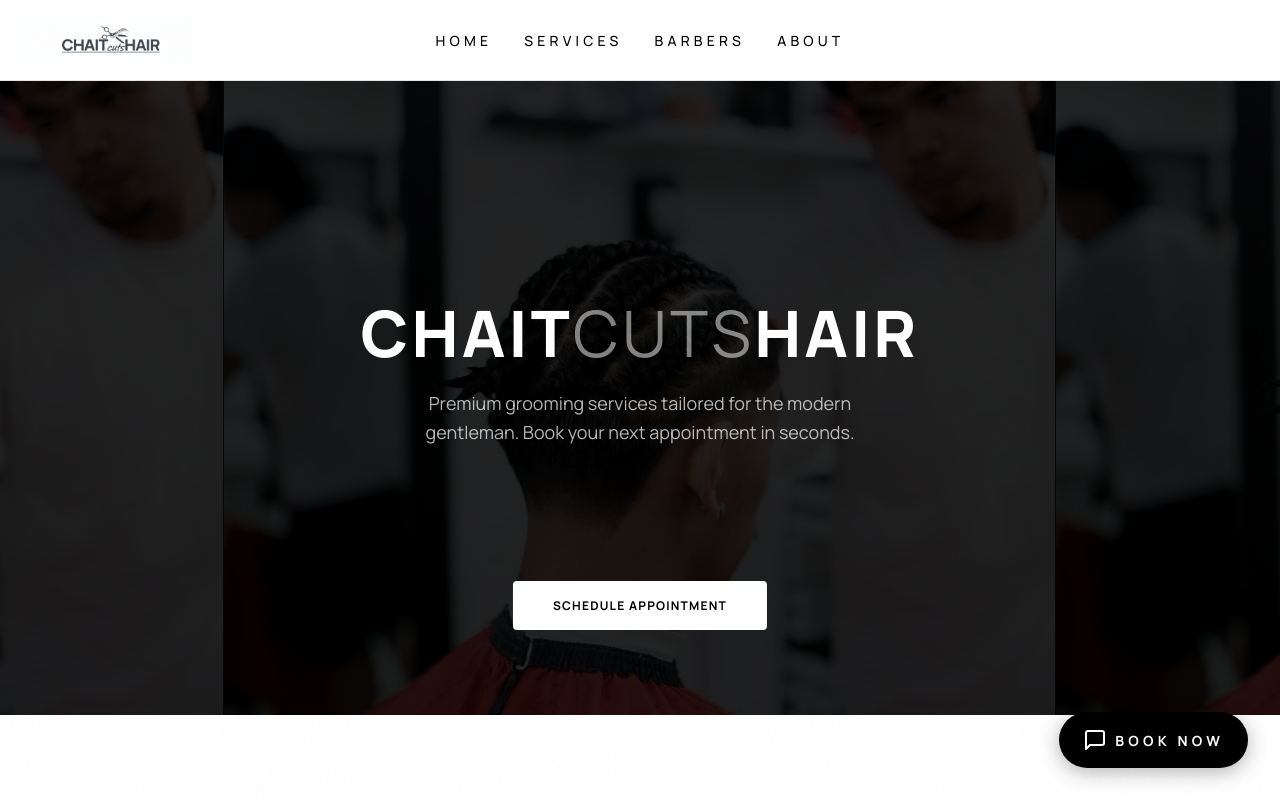
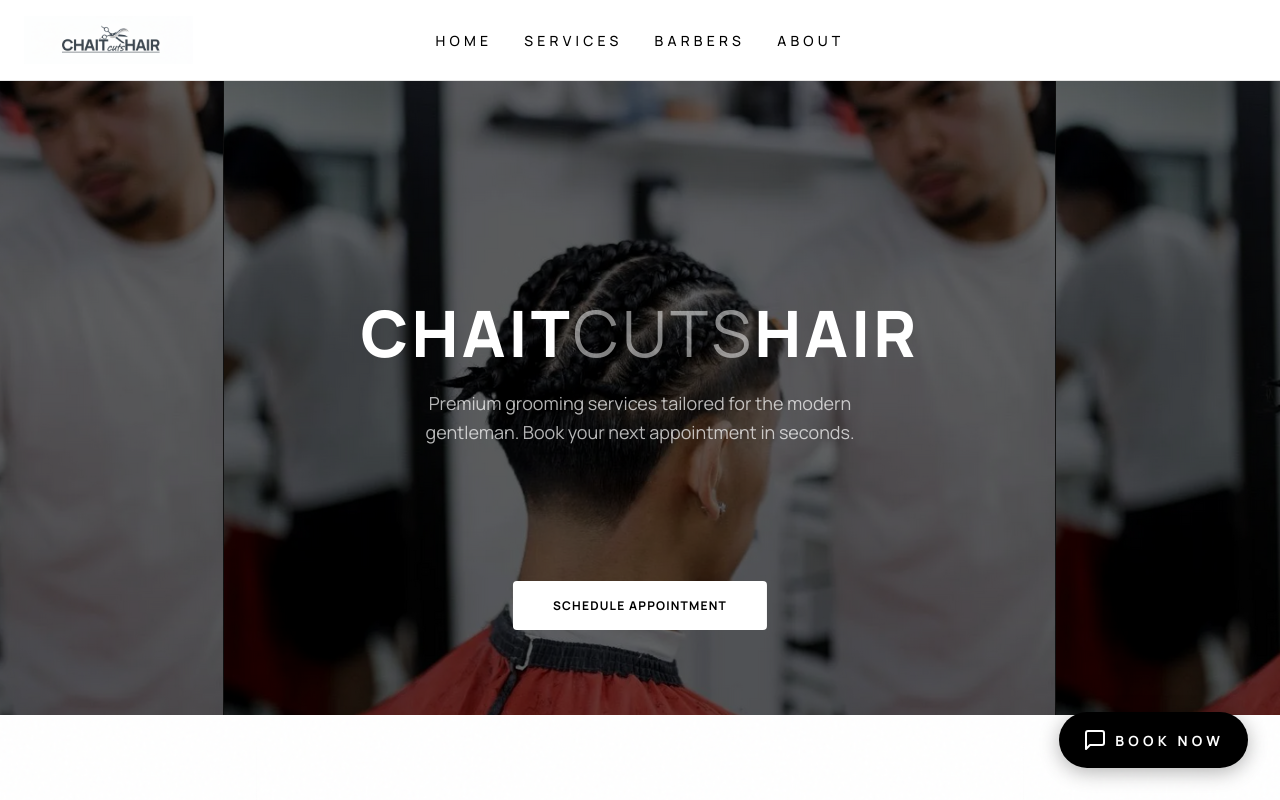
Before and after one commit to Chaithaha/chaitcutshair, a React (Vite) app: page / in a window 1280 px wide. Shown: the top 800 px of the page. Built offline with nearby package versions, Linux system fonts and the light colour scheme; no server answers; the database is empty.

Commit message:
modified overlay on background-sideshow within hero section

```diff
--- a/src/components/ui/BackgroundSlideshow/BackgroundSlideshow.css
+++ b/src/components/ui/BackgroundSlideshow/BackgroundSlideshow.css
@@ -53,7 +53,7 @@
   left: 0;
   width: 100%;
   height: 100%;
-  background-color: rgba(0, 0, 0, 0.85);
+  background-color: rgba(0, 0, 0, 0.6);
   z-index: 1;
 }
 
```
